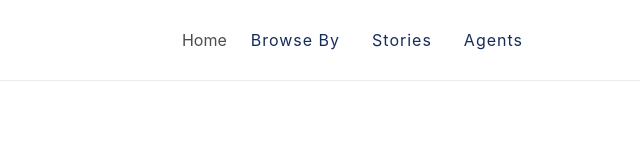
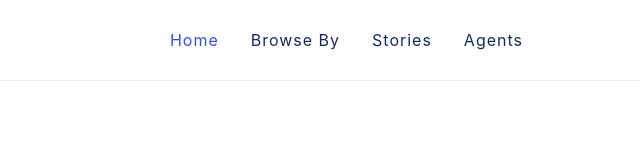
Before and after one commit to bennyuwono/bwamern2020, a React (Create React App) app: page / in a window 1280 px wide. In both pictures the pointer is over the link "Home". Shown: the top 160 px of the page, without its empty margins (640-1280 px from the left). Built offline with nearby package versions, Linux system fonts and the light colour scheme.

Commit message:
Component Header Rev 1

```diff
--- a/src/assets/scss/style.scss
+++ b/src/assets/scss/style.scss
@@ -43,10 +43,19 @@
 @import "utilities";
 @import "print";
 
+a,
+a:link,
+a:visited,
+a:hover,
+a:active {
+  text-decoration: none;
+}
+
 .brand-text-icon {
   font-size: 26px;
   font-weight: 500;
   font-family: "Poppins", sans-serif;
+  text-decoration: none;
   &.hover {
     color: $primary;
     text-decoration: none;
@@ -75,7 +84,7 @@
             padding-left: 1rem;
             padding-right: 1rem;
             &:hover {
-              text-decoration: underline;
+              text-decoration: none;
             }
           }
         }
--- a/src/pages/LandingPages.js
+++ b/src/pages/LandingPages.js
@@ -1,8 +1,8 @@
+/* eslint-disable no-useless-constructor */
 import React, { Component } from "react";
 import Header from "parts/Header";
 
 export default class LandingPages extends Component {
-  // eslint-disable-next-line no-useless-constructor
   constructor(props) {
     super(props);
   }
```
Also changed, not shown: src/parts/Header.js (+4 -4 lines).
